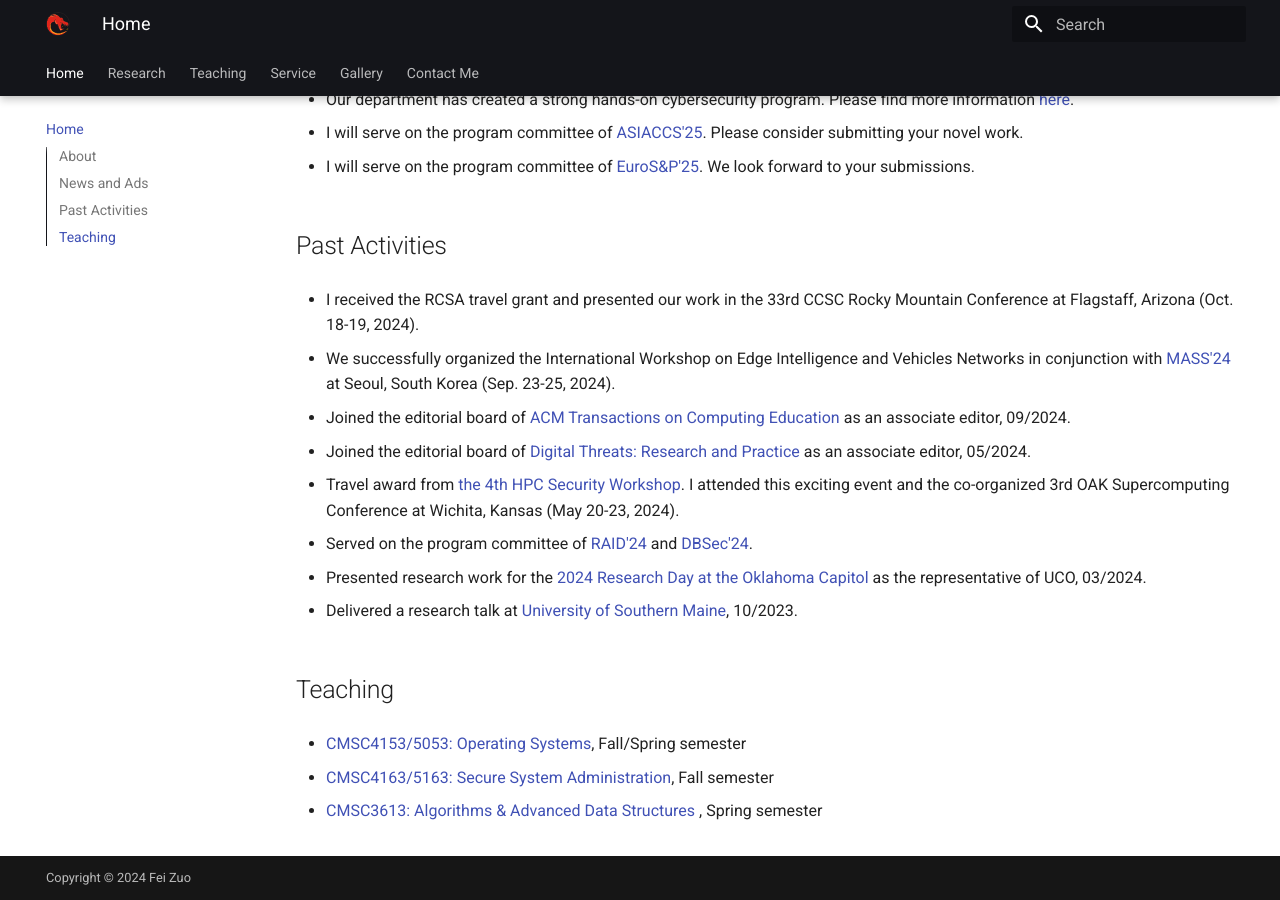
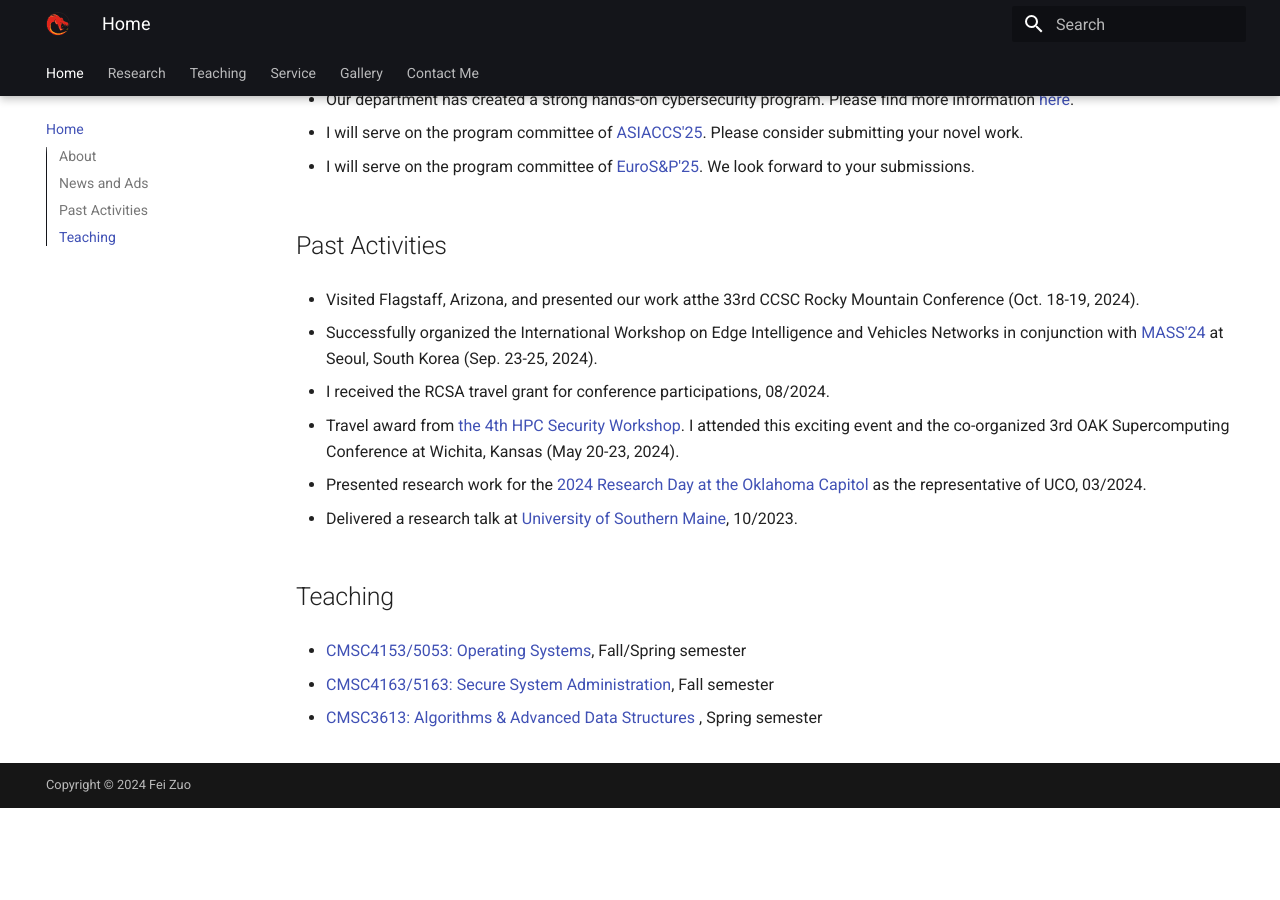
Before and after one commit to fzuo/homepage, an MkDocs documentation site: the page built from docs/index.md, in a window 1280 px wide and 900 px high, scrolled down 781 px. Built offline with MkDocs 1.6.1 and Material for MkDocs 9.7.7, drawn with Linux system fonts in a browser that asks for light colours; after the commit the page ends 1589 px from its top, so only the background shows below that.

Commit message:
Updating files

```diff
--- a/docs/index.md
+++ b/docs/index.md
@@ -60,23 +60,24 @@ I am the graduate program director at the department of computer science. If you
 
 ## Past Activities
 
-- I received the RCSA travel grant and presented our work in the 33rd CCSC Rocky Mountain Conference at Flagstaff, Arizona (Oct. 18-19, 2024).
+- Visited Flagstaff, Arizona, and presented our work atthe 33rd CCSC Rocky Mountain Conference (Oct. 18-19, 2024).
 
-- We successfully organized the International Workshop on Edge Intelligence and Vehicles Networks in conjunction with <a href="https://sites.google.com/view/ieee-mass-2024/home">MASS'24</a> at Seoul, South Korea (Sep. 23-25, 2024).
+- Successfully organized the International Workshop on Edge Intelligence and Vehicles Networks in conjunction with <a href="https://sites.google.com/view/ieee-mass-2024/home">MASS'24</a> at Seoul, South Korea (Sep. 23-25, 2024).
 
-- Joined the editorial board of <a href="https://dl.acm.org/journal/toce">ACM Transactions on Computing Education</a> as an associate editor, 09/2024.
-
-- Joined the editorial board of <a href="https://dl.acm.org/journal/dtrap">Digital Threats: Research and Practice</a> as an associate editor, 05/2024.
+- I received the RCSA travel grant for conference participations, 08/2024.
 
 - Travel award from <a href="https://www.wichita.edu/services/hpc/oaksupercompute2024/hpc-security-workshop.php">the 4th HPC Security Workshop</a>. I attended this exciting event and the co-organized 3rd OAK Supercomputing Conference at Wichita, Kansas (May 20-23, 2024).
-
-- Served on the program committee of <a href="https://raid2024.github.io/">RAID'24</a> and <a href="https://dbsec2024.github.io/">DBSec'24</a>.
 
 - Presented research work for the <a href="https://www.okepscor.org/official-nomination-form-2024-research-day-capitol">2024 Research Day at the Oklahoma Capitol</a> as the representative of UCO, 03/2024.
 
 - Delivered a research talk at <a href="https://usm.maine.edu/department-computer-science/">University of Southern Maine</a>, 10/2023.
 
-<!-- Our research work has been selected to present for the -->
+<!-- Our research work has been selected to present for the
+
+- Joined the editorial board of <a href="https://dl.acm.org/journal/toce">ACM Transactions on Computing Education</a> as an associate editor, 09/2024.
+
+- Joined the editorial board of <a href="https://dl.acm.org/journal/dtrap">Digital Threats: Research and Practice</a> as an associate editor, 05/2024.
+-->
 
 ## Teaching
 
```
Also changed, not shown: docs/service.md (+1 -1 lines).
